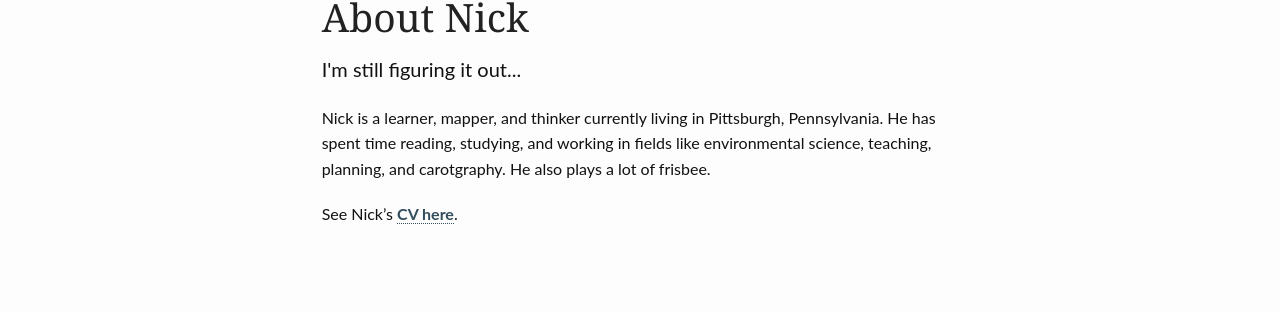
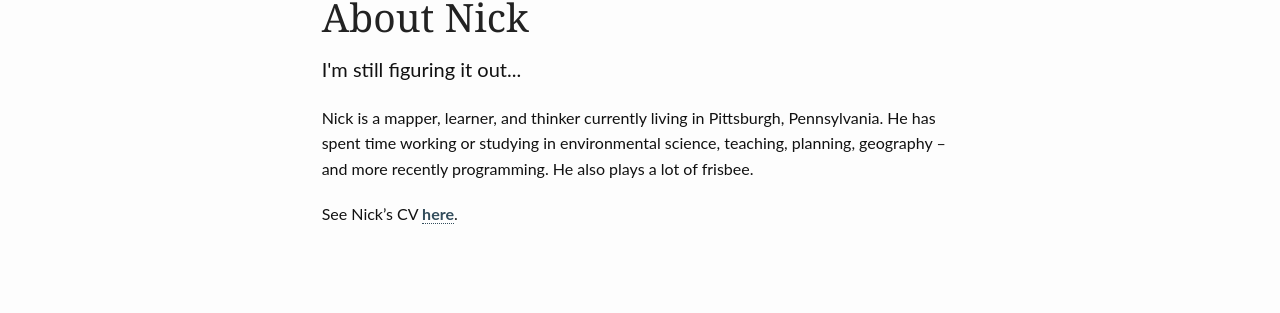
Before and after one commit to wontgruber/wontgruber.github.io, a Jekyll site: the page built from pages/about.md, in a window 1280 px wide. Shown: the part 440-753 px from the top of the page. Built offline with Jekyll 4.4.1, drawn with Linux system fonts in a browser that asks for light colours.

Commit message:
Edit text

```diff
--- a/pages/about.md
+++ b/pages/about.md
@@ -18,6 +18,6 @@ header:
 #
 permalink: /about/
 ---
-Nick is a learner, mapper, and thinker currently living in Pittsburgh, Pennsylvania. He has spent time reading, studying, and working in fields like environmental science, teaching, planning, and carotgraphy. He also plays a lot of frisbee.
+Nick is a mapper, learner, and thinker currently living in Pittsburgh, Pennsylvania. He has spent time working or studying in environmental science, teaching, planning, geography -- and more recently programming. He also plays a lot of frisbee.
 
-See Nick's [CV here](http://www.nickwilgruber.com/cv/).
+See Nick's CV [here](http://www.nickwilgruber.com/cv/).
```
